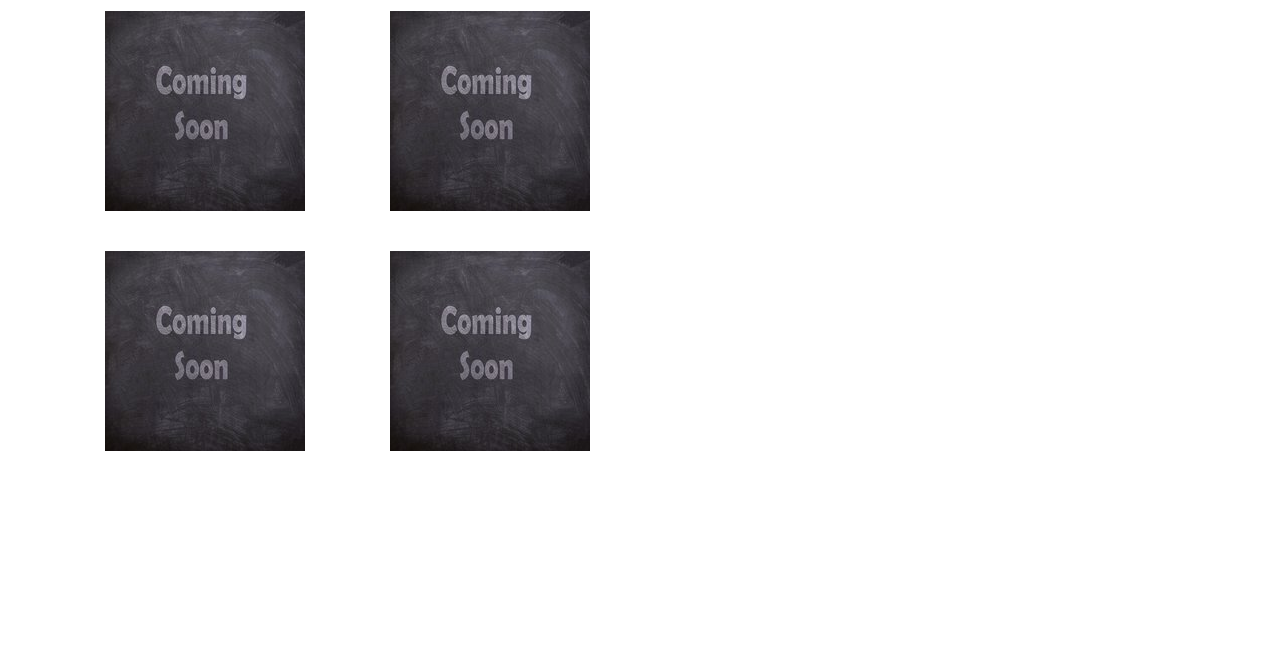
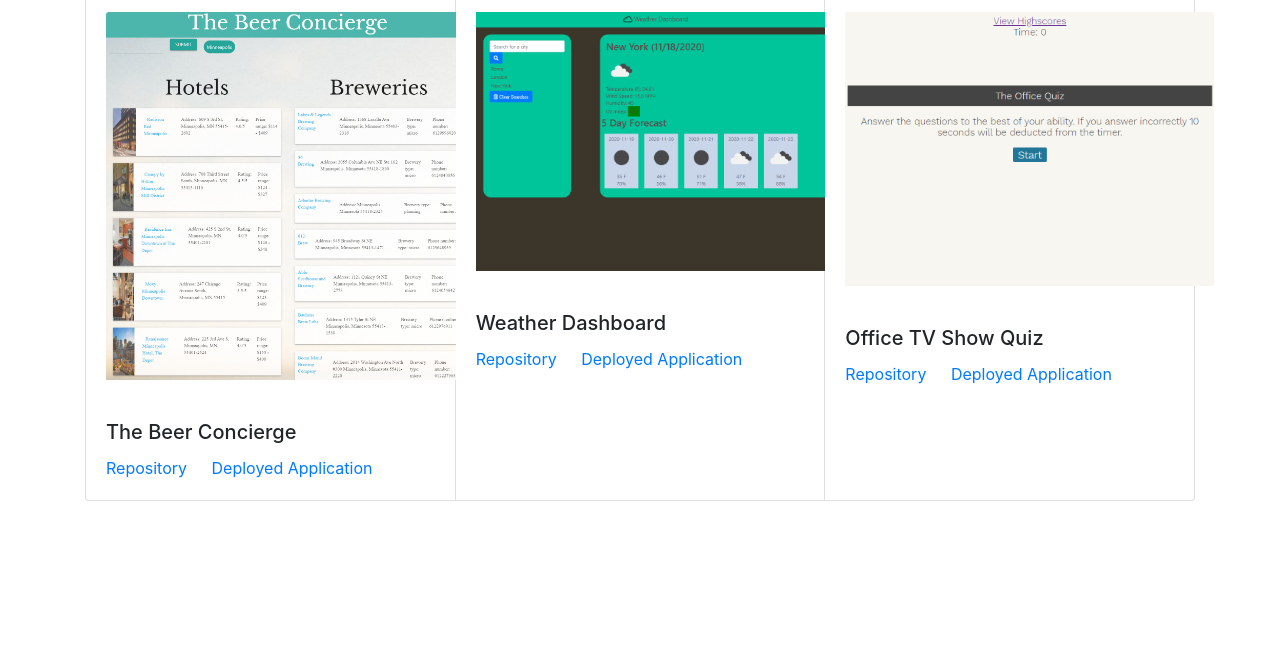
Before and after one commit to liambambery23/Portfolio, a plain HTML site: page portfolio.html in a window 1280 px wide. Shown: the part 153-800 px from the top of the page. Drawn offline with nearby package versions, Linux system fonts and the light colour scheme.

Commit message:
added screenshots and links to repositories on porfolio page

```diff
--- a/portfolio.html
+++ b/portfolio.html
@@ -13,7 +13,7 @@
 </head>
 <body>
 
-    <nav class="navbar navbar-expand-lg navbar-light bg-primary">
+    <nav class="navbar navbar-expand-lg bg-primary">
         <a class="navbar-brand" href="index.html">Liam Bambery</a>
         <button class="navbar-toggler" type="button" data-toggle="collapse" data-target="#navbarNav" aria-controls="navbarNav" aria-expanded="false" aria-label="Toggle navigation">
           <span class="navbar-toggler-icon"></span>
@@ -43,41 +43,39 @@
             </header>
         </div>
         <div class="row">
-            <div class="col-md-6" id="portfolio">
-            <div class="row">
-                <div class="col-md-12 col-lg-6">
-                    <div class="thumbnail">
-                        <a href="#">
-                          <img src="assets/images/coming-soon.jpg" alt="Coming Soon">
-                        </a>
+            <div class="col-sm-12 col-md-12" id="portfolio">
+            <div class="card-group">
+
+                    <div class="card">
+                        <img src="assets/images/The-Beer-Concierge.png" class="card-img-top" alt="Beer Concierge Application">
+                        <div class="card-body">
+                          <h5 class="card-title">The Beer Concierge</h5>
+                          <!-- <p class="card-text">Some quick example text to build on the card title and make up the bulk of the card's content.</p> -->
+                          <a href="https://github.com/bvargas17/The-Beer-Concierge" target="_blank" class="card-link">Repository</a>
+                          <a href="https://bvargas17.github.io/The-Beer-Concierge/" target="_blank" class="card-link">Deployed Application</a>
                         </div>
                       </div>
-                <div class="col-md-12 col-lg-6">
-                    <div class="thumbnail">
-                        <a href="#">
-                        <img src="assets/images/coming-soon.jpg" alt="Coming Soon">
-                        </a>
+                      <div class="card">
+                        <img src="assets/images/Weather-Dashboard.png" class="card-img-top" alt="Weather Dashboard Application">
+                        <div class="card-body">
+                          <h5 class="card-title">Weather Dashboard</h5>
+                          <!-- <p class="card-text">Some quick example text to build on the card title and make up the bulk of the card's content.</p> -->
+                          <a href="https://github.com/liambambery23/Weather-Dashboard" target="_blank" class="card-link">Repository</a>
+                          <a href="https://liambambery23.github.io/Weather-Dashboard/" target="_blank" class="card-link">Deployed Application</a>
                         </div>
                       </div>
-            </div>
-            <div class="row">
-                <div class="col-md-12 col-lg-6">
-                    <div class="thumbnail">
-                        <a href="#">
-                            <img src="assets/images/coming-soon.jpg" alt="Coming Soon">
-                        </a>
-                    </div>
-                </div>
-                <div class="col-md-12 col-lg-6">
-                    <div class="thumbnail">
-                        <a href="#">
-                            <img src="assets/images/coming-soon.jpg" alt="Coming Soon">
-                        </a>
+                      <div class="card">
+                        <img src="assets/images/Office-Quiz.png" class="card-img-top" alt="The Office TV show quiz">
+                        <div class="card-body">
+                          <h5 class="card-title">Office TV Show Quiz</h5>
+                          <!-- <p class="card-text">Some quick example text to build on the card title and make up the bulk of the card's content.</p> -->
+                          <a href="https://github.com/liambambery23/Weather-Dashboardhttps://github.com/liambambery23/The-Office-Quiz" target="_blank" class="card-link">Repository</a>
+                          <a href="https://liambambery23.github.io/The-Office-Quiz/" target="_blank" class="card-link">Deployed Application</a>
                         </div>
                       </div>
             </div>
                 </div>
-            <div class="col-md-6"></div>
+            <div class="col-sm-12 col-md-12"></div>
         </div>
 
     </section>
```
Also changed, not shown: assets/images/Office-Quiz.png (added), assets/images/The-Beer-Concierge.png (added), assets/images/Weather-Dashboard.png (added), assets/images/background-image.jfif (added). Lines whose indentation alone changed are shown as unchanged.
